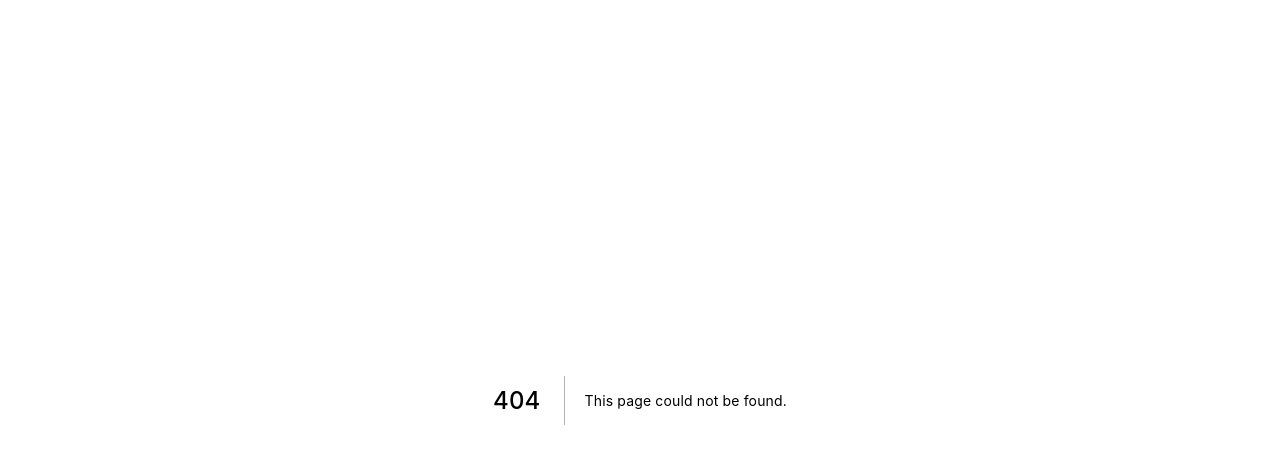
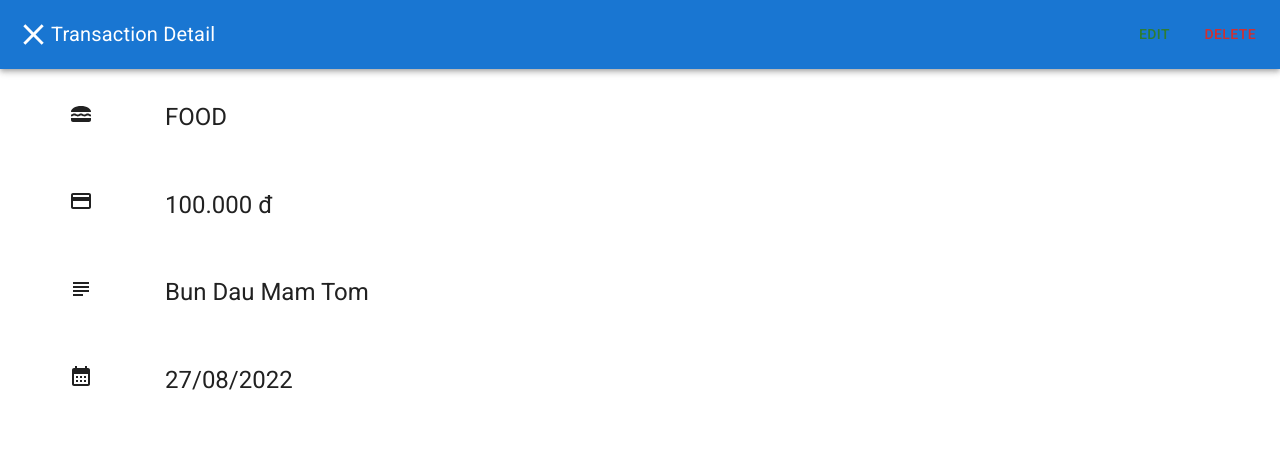
Before and after one commit to wallock-team/wallock-web, a Next.js app: page /transactions/detail in a window 1280 px wide. Before the commit this address had no page. Shown: the top 464 px of the page. Built offline with nearby package versions, Linux system fonts and the light colour scheme.

Commit message:
Create Page Transaction detail

```diff
--- /dev/null
+++ b/components/transaction-detail.tsx
@@ -0,0 +1,40 @@
+import { Typography, Grid, Avatar, Box } from '@mui/material'
+import styles from '../styles/Transaction.module.css'
+import { LunchDining, Payment, Subject, CalendarMonth } from '@mui/icons-material'
+const TransactionDetail = () => (
+    <Grid className={styles.body} container>
+        <Grid className={styles.item} item xs={12}>
+            <Grid item xs={1}>
+                <LunchDining ></LunchDining>
+            </Grid>
+            <Grid item xs={11} >
+                <Typography variant='h5'> FOOD </Typography>
+            </Grid>
+        </Grid>
+        <Grid className={styles.item} item xs={12}>
+            <Grid item xs={1}>
+                <Payment></Payment>
+            </Grid>
+            <Grid item xs={11} >
+                <Typography variant='h5'> 100.000 đ </Typography>
+            </Grid>
+        </Grid >
+        <Grid className={styles.item} item xs={12}>
+            <Grid item xs={1}>
+                <Subject></Subject>
+            </Grid>
+            <Grid item xs={11} >
+                <Typography variant='h5'>  Bun Dau Mam Tom </Typography>
+            </Grid>
+        </Grid>
+        <Grid className={styles.item} item xs={12}>
+            <Grid item xs={1}>
+                <CalendarMonth></CalendarMonth>
+            </Grid>
+            <Grid item xs={11} >
+                <Typography variant='h5'> 27/08/2022 </Typography>
+            </Grid>
+        </Grid>
+    </Grid>
+)
+export default TransactionDetail
--- a/components/transaction-list.tsx
+++ b/components/transaction-list.tsx
@@ -16,7 +16,8 @@ type Transaction = {
   id: number
   amount: number
   category: {
-    name: string
+    name: string,
+    expense: boolean
   }
   timestamp: Date
   note?: string
@@ -28,7 +29,7 @@ const TransactionList = (props: Props) => (
       <ListItem
         key={t.id}
         secondaryAction={
-          <Typography variant='body1'>{t.amount.toLocaleString()}</Typography>
+          <Typography variant='body1' sx={{ color: t.category.expense === true ? 'red':'green'}}>{t.amount.toLocaleString()}</Typography>
         }
       >
         <ListItemAvatar>
--- a/package.json
+++ b/package.json
@@ -13,7 +13,7 @@
     "@emotion/styled": "^11.9.3",
     "@fontsource/righteous": "^4.5.6",
     "@fontsource/roboto": "^4.5.7",
-    "@mui/icons-material": "^5.8.4",
+    "@mui/icons-material": "^5.10.2",
     "@mui/material": "^5.8.7",
     "next": "12.2.0",
     "react": "18.2.0",
--- /dev/null
+++ b/pages/transactions/detail.tsx
@@ -0,0 +1,26 @@
+import { AppBar, Box, Container, Grid, Tab, Tabs, Toolbar, Typography, Button, Avatar } from '@mui/material'
+import { NextPage } from 'next'
+import { Close } from '@mui/icons-material';
+import TransactionDetail from '../../components/transaction-detail';
+
+const Detail: NextPage = () => (
+  <>
+    <AppBar position='sticky' sx={{ px: 2 }}>
+      <Grid container justifyContent='space-between' sx={{ my: 2 }}>
+        <Grid container alignContent={'center'} item xs='auto'>
+          <Close sx={{ fontSize: 35, margin: 'auto' }}></Close>
+          <Typography sx={{ fontSize: 20, margin: 'auto' }}>Transaction Detail</Typography>
+        </Grid>
+        <Grid >
+          <Button sx={{ marginLeft: '10px'}} color="success"> Edit </Button>
+          <Button sx={{ marginLeft: '10px'}} color="error"> Delete  </Button>
+        </Grid>
+      </Grid>
+    </AppBar>
+    <Container>
+      <TransactionDetail></TransactionDetail>
+    </Container>
+  </>
+)
+
+export default Detail
--- /dev/null
+++ b/styles/Transaction.module.css
@@ -0,0 +1,15 @@
+.body{
+    display: flex;
+    justify-content: center;
+    align-items: center;
+    margin: 5px;
+    border-radius: 10px;
+    height: 350px;
+}
+
+.item{
+    display: flex;
+    width: 100%;
+    align-items: center;
+    justify-content: flex-start;
+}
```
Also changed, not shown: components/transaction-date.tsx (added, +23 -0 lines), components/wallet-balance.tsx (+19 -7 lines), pages/transactions.tsx (+4 -7 lines), 1 other file (tests, documents, lock files or other folders).
